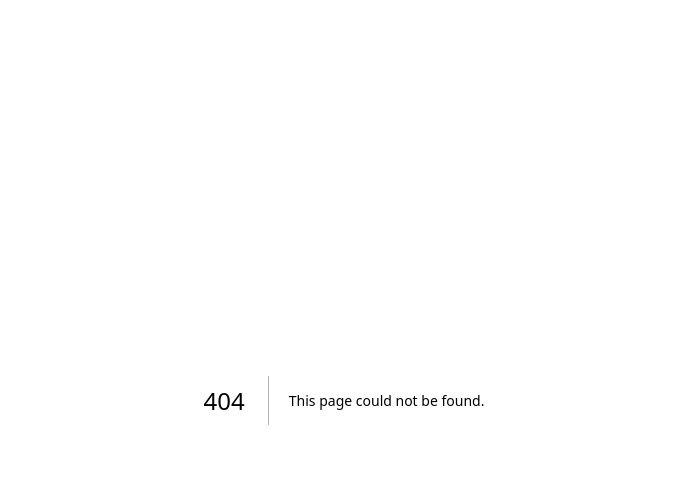
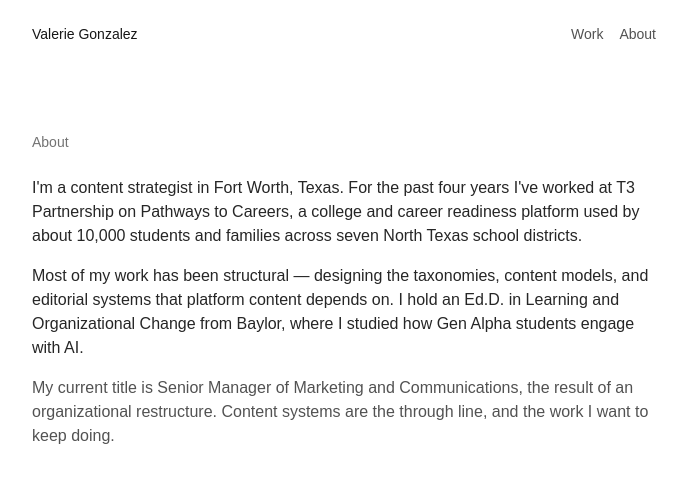
Before and after one commit to vgfortworth-dev/my-portfolio, a Next.js app: page /about in a window 1280 px wide. Before the commit this address had no page. Shown: the top 482 px of the page, without its empty margins (296-982 px from the left). Built offline with nearby package versions, Linux system fonts and the light colour scheme.

Commit message:
initial site

```diff
--- /dev/null
+++ b/app/about/page.js
@@ -0,0 +1,26 @@
+export default function About() {
+  return (
+    <main className="mx-auto max-w-2xl px-6 py-16">
+      <h1 className="text-sm text-neutral-500">About</h1>
+      <div className="mt-6 space-y-4 text-neutral-800">
+        <p>
+          I&apos;m a content strategist in Fort Worth, Texas. For the past four years
+          I&apos;ve worked at T3 Partnership on Pathways to Careers, a college and
+          career readiness platform used by about 10,000 students and families
+          across seven North Texas school districts.
+        </p>
+        <p>
+          Most of my work has been structural — designing the taxonomies, content
+          models, and editorial systems that platform content depends on. I hold an
+          Ed.D. in Learning and Organizational Change from Baylor, where I studied
+          how Gen Alpha students engage with AI.
+        </p>
+        <p className="text-neutral-600">
+          My current title is Senior Manager of Marketing and Communications, the
+          result of an organizational restructure. Content systems are the through
+          line, and the work I want to keep doing.
+        </p>
+      </div>
+    </main>
+  );
+}
--- a/app/layout.js
+++ b/app/layout.js
@@ -12,8 +12,8 @@ const geistMono = Geist_Mono({
 });
 
 export const metadata = {
-  title: "Create Next App",
-  description: "Generated by create next app",
+  title: "Valerie Gonzalez",
+  description: "Content strategy, taxonomy, and content operations.",
 };
 
 export default function RootLayout({ children }) {
@@ -22,7 +22,16 @@ export default function RootLayout({ children }) {
       lang="en"
       className={`${geistSans.variable} ${geistMono.variable} h-full antialiased`}
     >
-      <body className="min-h-full flex flex-col">{children}</body>
+            <body className="min-h-full flex flex-col">
+        <nav className="mx-auto flex w-full max-w-2xl justify-between px-6 py-6 text-sm">
+          <a href="/" className="font-medium">Valerie Gonzalez</a>
+          <span className="space-x-4 text-neutral-600">
+            <a href="/work">Work</a>
+            <a href="/about">About</a>
+          </span>
+        </nav>
+        {children}
+      </body>
     </html>
   );
 }
--- a/app/page.js
+++ b/app/page.js
@@ -1,69 +1,10 @@
-import Image from "next/image";
-
 export default function Home() {
   return (
-    <div className="flex flex-col flex-1 items-center justify-center bg-zinc-50 font-sans dark:bg-black">
-      <main className="flex flex-1 w-full max-w-3xl flex-col items-center justify-between py-32 px-16 bg-white dark:bg-black sm:items-start">
-        <Image
-          className="dark:invert h-5 w-[100px]"
-          src="/next.svg"
-          alt="Next.js logo"
-          width={100}
-          height={20}
-          priority
-        />
-        <div className="flex flex-col items-center gap-6 text-center sm:items-start sm:text-left">
-          <h1 className="max-w-xs text-3xl font-semibold leading-10 tracking-tight text-black dark:text-zinc-50">
-            To get started, edit the{" "}
-            <code className="rounded bg-black/[.06] px-1.5 py-0.5 font-mono text-[0.9em] dark:bg-white/[.08]">
-              page.js
-            </code>{" "}
-            file.
-          </h1>
-          <p className="max-w-md text-lg leading-8 text-zinc-600 dark:text-zinc-400">
-            Looking for a starting point or more instructions? Head over to{" "}
-            <a
-              href="https://vercel.com/templates?framework=next.js&utm_source=create-next-app&utm_medium=appdir-template-tw&utm_campaign=create-next-app"
-              className="font-medium text-zinc-950 dark:text-zinc-50"
-            >
-              Templates
-            </a>{" "}
-            or the{" "}
-            <a
-              href="https://nextjs.org/learn?utm_source=create-next-app&utm_medium=appdir-template-tw&utm_campaign=create-next-app"
-              className="font-medium text-zinc-950 dark:text-zinc-50"
-            >
-              Learning
-            </a>{" "}
-            center.
-          </p>
-        </div>
-        <div className="flex flex-col gap-4 text-base font-medium sm:flex-row">
-          <a
-            className="flex h-12 w-full items-center justify-center gap-2 rounded-full bg-foreground px-5 text-background transition-colors hover:bg-[#383838] dark:hover:bg-[#ccc] md:w-[158px]"
-            href="https://vercel.com/new?utm_source=create-next-app&utm_medium=appdir-template-tw&utm_campaign=create-next-app"
-            target="_blank"
-            rel="noopener noreferrer"
-          >
-            <Image
-              className="dark:invert h-[14px] w-4"
-              src="/vercel.svg"
-              alt="Vercel logomark"
-              width={16}
-              height={14}
-            />
-            Deploy Now
-          </a>
-          <a
-            className="flex h-12 w-full items-center justify-center rounded-full border border-solid border-black/[.08] px-5 transition-colors hover:border-transparent hover:bg-black/[.04] dark:border-white/[.145] dark:hover:bg-[#1a1a1a] md:w-[158px]"
-            href="https://nextjs.org/docs?utm_source=create-next-app&utm_medium=appdir-template-tw&utm_campaign=create-next-app"
-            target="_blank"
-            rel="noopener noreferrer"
-          >
-            Documentation
-          </a>
-        </div>
-      </main>
-    </div>
-  );
+    <main className="mx-auto max-w-2xl px-6 py-24">
+      <h1 className="text-2xl font-medium">Valerie Gonzalez, Ed.D.</h1>
+      <p className="mt-3 text-lg text-neutral-600">
+        I build the content systems digital products run on.
+      </p>
+    </main>
+  )
 }
--- /dev/null
+++ b/app/work/page.js
@@ -0,0 +1,39 @@
+const work = [
+  {
+    slug: "explore-majors",
+    title: "Explore Majors",
+    kind: "Taxonomy",
+    blurb: "Extending a state framework to model 539 degrees across eight institutions.",
+  },
+  {
+    slug: "lifestyle-calculator",
+    title: "Lifestyle Calculator",
+    kind: "Product",
+    blurb: "Teaching teenagers what life costs by making every choice visible.",
+  },
+  {
+    slug: "video-content-system",
+    title: "Video Content System",
+    kind: "Content operations",
+    blurb: "Naming standards and lifecycle governance for 238 instructional modules.",
+  },
+];
+
+export default function Work() {
+  return (
+    <main className="mx-auto max-w-2xl px-6 py-16">
+      <h1 className="text-sm text-neutral-500">Selected work</h1>
+      <div className="mt-6">
+        {work.map((item) => (
+          <a key={item.slug} href={"/work/" + item.slug} className="block border-t border-neutral-200 py-5">
+            <div className="flex items-baseline justify-between gap-3">
+              <span className="font-medium">{item.title}</span>
+              <span className="text-xs text-neutral-500">{item.kind}</span>
+            </div>
+            <p className="mt-1 text-sm text-neutral-600">{item.blurb}</p>
+          </a>
+        ))}
+      </div>
+    </main>
+  );
+}
```
